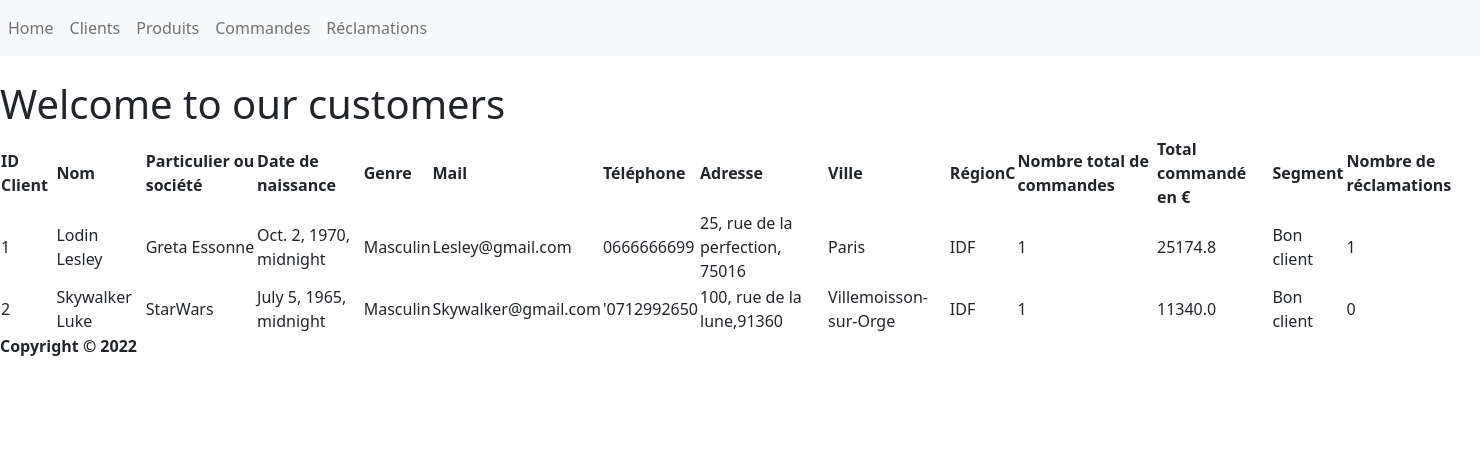
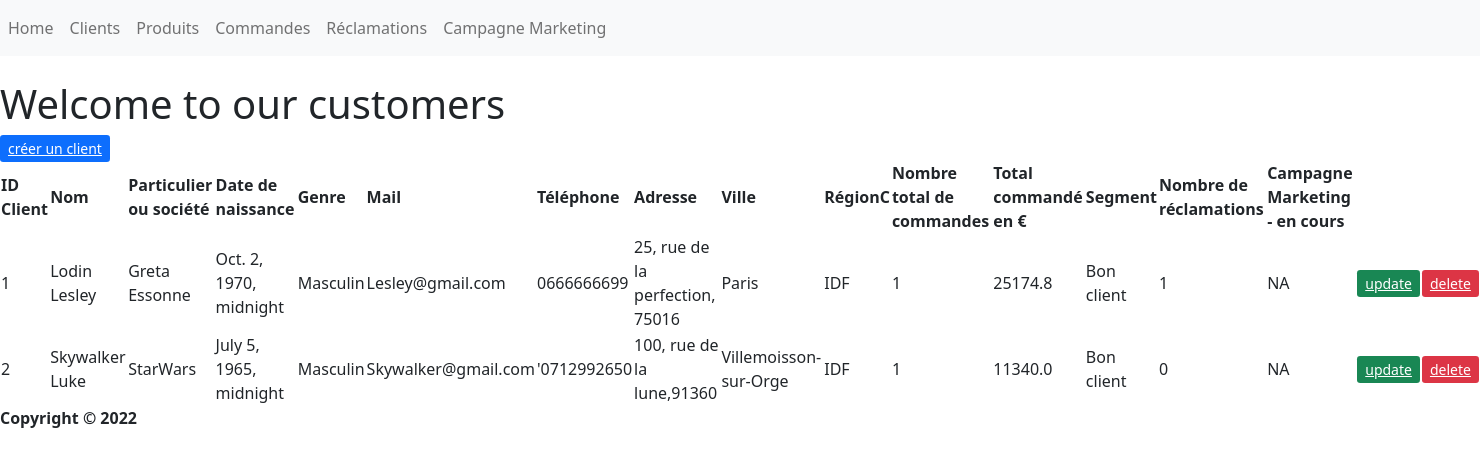
Before and after one commit to Amani-Jouve/CRM_Prime, a Django app: page /Clients/ in a window 1480 px wide. Shown: the top 467 px of the page. Run offline with Django 3.2, Linux system fonts and the light colour scheme; data comes from the database, SQL or seed files in the repository; both versions use the stored data as it was after the commit.

Commit message:
V BD & Views Complets

```diff
--- a/Main/Templates/Main/base.html
+++ b/Main/Templates/Main/base.html
@@ -8,7 +8,7 @@
 <head>
 
     <!-- liens css -->
-    <link href="https://cdn.jsdelivr.net/npm/bootstrap@5.2.0-beta1/dist/css/bootstrap.min.css" rel="stylesheet" integrity="sha384-0evHe/X+R7YkIZDRvuzKMRqM+OrBnVFBL6DOitfPri4tjfHxaWutUpFmBp4vmVor" crossorigin="anonymous">
+    <link href="https://cdn.jsdelivr.net/npm/bootstrap@5.0.2/dist/css/bootstrap.min.css" rel="stylesheet" integrity="sha384-EVSTQN3/azprG1Anm3QDgpJLIm9Nao0Yz1ztcQTwFspd3yD65VohhpuuCOmLASjC" crossorigin="anonymous">
     <link rel="stylesheet" type="text/css" href="{% static '/css/main.css' %}">
 
     <meta charset="UTF-8">
--- a/Main/Templates/Main/claims.html
+++ b/Main/Templates/Main/claims.html
@@ -4,6 +4,8 @@
     <header>
         <h1> Welcome to our claims </h1>
     </header>
+
+<a class="btn-primary btn-sm" href="{% url 'claims_create' %}" role="button">créer une réclamation</a>
 
 <table>
     <thead>
@@ -38,6 +40,9 @@
             <td>{{my_claim_item.last_contact_customer_date}}</td>
             <td>{{my_claim_item.resolution_progress_status}}</td>
             <td>{{my_claim_item.resolution_date_final}}</td>
+            <td><a class="btn-success btn-sm" href="{% url 'update_claim' my_claim_item.id %}" role="button">update</a></td>
+            <td><a class="btn-danger btn-sm" href="{% url 'delete_claim' my_claim_item.id %}" role="button">delete</a></td>
+
         </tr>
 
         {% endfor %}
--- a/Main/Templates/Main/customer_delete.html
+++ b/Main/Templates/Main/customer_delete.html
@@ -2,7 +2,7 @@
 
 {% block content %}
 
-<p>Are you sure you want to delete "{{item}}"?</p>
+<p>Are you sure you want to delete {{item}}?</p>
 
 
 <a href={% url 'customers_page' %} >Cancel</a>
--- a/Main/Templates/Main/customers.html
+++ b/Main/Templates/Main/customers.html
@@ -4,6 +4,11 @@
     <header>
         <h1> Welcome to our customers </h1>
     </header>
+
+<a class="btn-primary btn-sm" href="{% url 'customers_create' %}" role="button">créer un client</a>
+
+
+
 
 <table>
     <thead>
@@ -21,7 +26,7 @@
         <th>Total commandé en €</th>
         <th>Segment</th>
         <th>Nombre de réclamations</th>
-
+        <th>Campagne Marketing - en cours</th>
 
     </thead>
     <tbody>
@@ -41,6 +46,9 @@
             <td>{{my_customer_item.total_orders}}</td>
             <td>{{my_customer_item.segment}}</td>
             <td>{{my_customer_item.nb_claims}}</td>
+            <td>{{my_customer_item.current_marketing_type}}</td>
+            <td><a class="btn-success btn-sm" href="{% url 'update_customer' my_customer_item.id %}" role="button">update</a></td>
+            <td><a class="btn-danger btn-sm" href="{% url 'delete_customer' my_customer_item.id %}" role="button">delete</a></td>
         </tr>
 
         {% endfor %}
--- a/Main/Templates/Main/nav_bar.html
+++ b/Main/Templates/Main/nav_bar.html
@@ -21,6 +21,10 @@
         <li class="nav-item">
         <a class="nav-link" href="/Réclamations">Réclamations</a>
       </li>
+      </li>
+        <li class="nav-item">
+        <a class="nav-link" href="/Campagnes_Marketing">Campagne Marketing</a>
+      </li>
       <!-- <li class="nav-item dropdown">
         <a class="nav-link dropdown-toggle" href="#" id="navbarDropdown" role="button" data-toggle="dropdown" aria-haspopup="true" aria-expanded="false">
           Dropdown
--- a/Main/Templates/Main/order_delete.html
+++ b/Main/Templates/Main/order_delete.html
@@ -2,7 +2,7 @@
 
 {% block content %}
 
-<p>Are you sure you want to delete "{{item}}"?</p>
+<p>Are you sure you want to delete {{item}} ?</p>
 
 <a href={% url 'orders_page' %} >Cancel</a>
 
--- a/Main/Templates/Main/orders.html
+++ b/Main/Templates/Main/orders.html
@@ -4,6 +4,8 @@
     <header>
         <h1> Welcome to orders </h1>
     </header>
+
+<a class="btn-primary btn-sm" href="{% url 'orders_create' %}" role="button">créer une commande</a>
 
 <table>
     <thead>
@@ -36,6 +38,8 @@
             <td>{{order.delivery_fees}}</td>
             <td>{{order.get_total_order_price_TTC}}</td>
             <td>{{order.late_delivery}}</td>
+            <td><a class="btn-success btn-sm" href="{% url 'update_order' order.id %}" role="button">update</a></td>
+            <td><a class="btn-danger btn-sm" href="{% url 'delete_order' order.id %}" role="button">delete</a></td>
         </tr>
 
         {% endfor %}
--- a/Main/Templates/Main/product_delete.html
+++ b/Main/Templates/Main/product_delete.html
@@ -2,7 +2,7 @@
 
 {% block content %}
 
-<p>Are you sure you want to delete "{{item}}"?</p>
+<p>Are you sure you want to delete {{item}} ?</p>
 
 <a href={% url 'products_page' %} >Cancel</a>
 
--- a/Main/Templates/Main/products.html
+++ b/Main/Templates/Main/products.html
@@ -5,6 +5,7 @@
         <h1> Welcome to products </h1>
     </header>
 
+<a class="btn-primary btn-sm" href="{% url 'products_create' %}" role="button">créer un produit</a>
 
 <table>
     <thead>
@@ -37,6 +38,8 @@
             <td>{{my_product_item.stock_q_actuel}}</td>
             <td>{{my_product_item.stock_security}}</td>
             <td>{{my_product_item.stock_status}}</td>
+            <td><a class="btn-success btn-sm" href="{% url 'update_product' my_product_item.id %}" role="button">update</a></td>
+            <td><a class="btn-danger btn-sm" href="{% url 'delete_product' my_product_item.id %}" role="button">delete</a></td>
         </tr>
 
         {% endfor %}
--- a/Main/admin.py
+++ b/Main/admin.py
@@ -1,8 +1,12 @@
 from django.contrib import admin
-from .models import Customer,Product,Order
+from .models import Customer,Product,Order,Claim,Marketing
 
 admin.site.register(Customer)
 
 admin.site.register(Product)
 
 admin.site.register(Order)
+
+admin.site.register(Claim)
+
+admin.site.register(Marketing)
--- a/Main/urls.py
+++ b/Main/urls.py
@@ -17,7 +17,7 @@
 
 
 from django.urls import path
-from .views import home, customers,products,orders,create_customers,create_products,create_orders,update_customer,delete_customer,update_product,delete_product,update_order,delete_order,claims,create_claims,update_claim,delete_claim
+from .views import home, customers,products,orders,create_customers,create_products,create_orders,update_customer,delete_customer,update_product,delete_product,update_order,delete_order,claims,create_claims,update_claim,delete_claim,marketing_campaigns,create_marketing,update_marketing,delete_marketing
 
 urlpatterns = [
     path('', home, name='home'),
@@ -25,11 +25,13 @@ urlpatterns = [
     path('Produits/', products, name='products_page'),
     path('Commandes/', orders, name='orders_page'),
     path('Réclamations/', claims, name='claims_page'),
+    path('Campagnes_Marketing/',marketing_campaigns, name='marketing_page'),
 
     path('Clients_création/', create_customers, name='customers_create'),
     path('Produits_création/', create_products, name='products_create'),
     path('Commandes_création/', create_orders, name='orders_create'),
     path('Réclamations_création/', create_claims, name='claims_create'),
+    path('Campagnes_Marketing_création/', create_marketing, name='marketing_campaigns_create'),
 
     path('Clients_mise_à_jour/<str:pk>',update_customer,name='update_customer'),
     path('Clients_supprimer/<str:pk>',delete_customer,name='delete_customer'),
@@ -42,4 +44,7 @@ urlpatterns = [
 
     path('Réclamations_mise_à_jour/<str:pk>',update_claim,name='update_claim'),
     path('Réclamations_supprimer/<str:pk>',delete_claim,name='delete_claim'),
+
+    path('Campagne_Marketing_mise_à_jour/<str:pk>',update_marketing,name='update_marketing'),
+    path('Campagne_Marketing_supprimer/<str:pk>',delete_marketing,name='delete_marketing'),
 ]
--- a/Main/views.py
+++ b/Main/views.py
@@ -1,11 +1,21 @@
 from django.shortcuts import render,redirect
-from .models import Customer,Product,Order,Claim
-from .forms import CustomerForm,ProductForm,OrderForm,ClaimForm
+from .models import Customer,Product,Order,Claim, Marketing
+from .forms import CustomerForm,ProductForm,OrderForm,ClaimForm,MarketingForm
 
 # Pages / vues principales
 
 def home(request):
-    return render(request,'Main/home.html')
+    context = {"customer_list" : top_customers()}
+    return render(request,'Main/home.html', context)
+
+def top_customers():
+    my_list = Customer.objects.all()
+    return my_list
+
+def late_deliveries(request):
+    pass
+def critical_inventory():
+    pass
 
 def customers(request):
     my_customer=Customer.objects.all()
@@ -26,6 +36,11 @@ def claims(request):
     my_claim=Claim.objects.all()
     context={"my_claim": my_claim}
     return render(request,'Main/claims.html',context)
+
+def marketing_campaigns(request):
+    my_marketing=Marketing.objects.all()
+    context={"my_marketing": my_marketing}
+    return render(request,'Main/marketing_campaigns.html',context)
 
 # Pages / vues - Création
 
@@ -76,6 +91,18 @@ def create_claims(request):
         return redirect('/Réclamations/')
     else:
         return render(request,'Main/claims_form.html',context)
+
+def create_marketing(request):
+    marketing_form=MarketingForm()
+    context={'form':marketing_form}
+    if request.method == "POST":
+        marketing_form=MarketingForm(request.POST)
+        if marketing_form.is_valid():
+            marketing_form.save()
+
+        return redirect('/Campagnes_Marketing/')
+    else:
+        return render(request,'Main/marketing_form.html',context)
 
 # Pages / vues - Update
 
@@ -130,6 +157,19 @@ def update_claim(request,pk):
     context={'claim':my_claim,'form':my_form}
     return render(request, 'Main/claim_update.html',context)
 
+def update_marketing(request,pk):
+    my_marketing=Marketing.objects.get(id=pk)
+    if request.method == 'POST':
+        my_form=MarketingForm(request.POST,instance=my_marketing)
+        if my_form.is_valid():
+            my_form.save()
+            return redirect('/Campagnes_Marketing/')
+
+    my_form= MarketingForm(instance=my_marketing)
+    context={'marketing':my_marketing,'form':my_form}
+    return render(request, 'Main/marketing_update.html',context)
+
+
 # Pages / vues - Delete
 
 def delete_customer(request,pk):
@@ -163,3 +203,11 @@ def delete_claim(request,pk):
         return redirect('/Réclamations/')
     context = {'item':item}
     return render(request, 'Main/claim_delete.html', context)
+
+def delete_marketing(request,pk):
+    item=Marketing.objects.get(id=pk)
+    if request.method == 'POST':
+        item.delete()
+        return redirect('/Campagnes_Marketing/')
+    context = {'item':item}
+    return render(request, 'Main/marketing_delete.html', context)
```
Also changed, not shown: Main/Templates/Main/marketing_campaigns.html (added, +45 -0 lines), Main/Templates/Main/marketing_delete.html (added, +15 -0 lines), Main/Templates/Main/marketing_form.html (added, +18 -0 lines), Main/Templates/Main/marketing_update.html (added, +15 -0 lines), Main/forms.py (+7 -1 lines), Main/models.py (+47 -1 lines), Main/migrations/0019_marketing.py (added), db.sqlite3.
